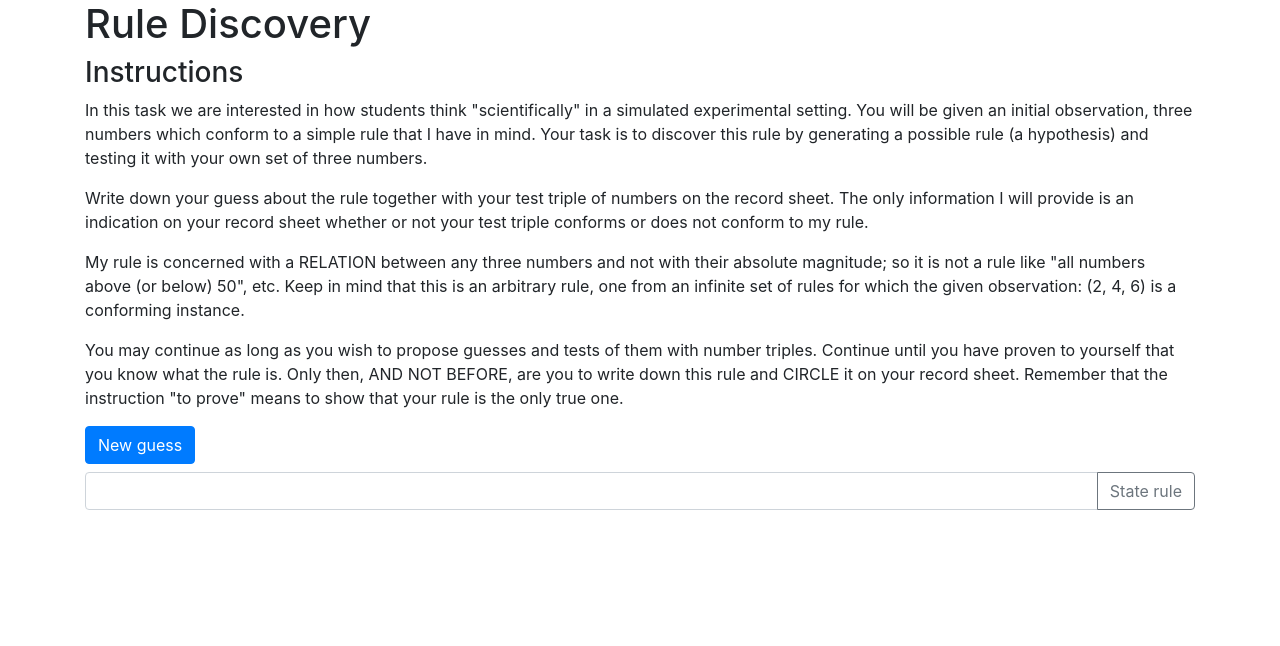
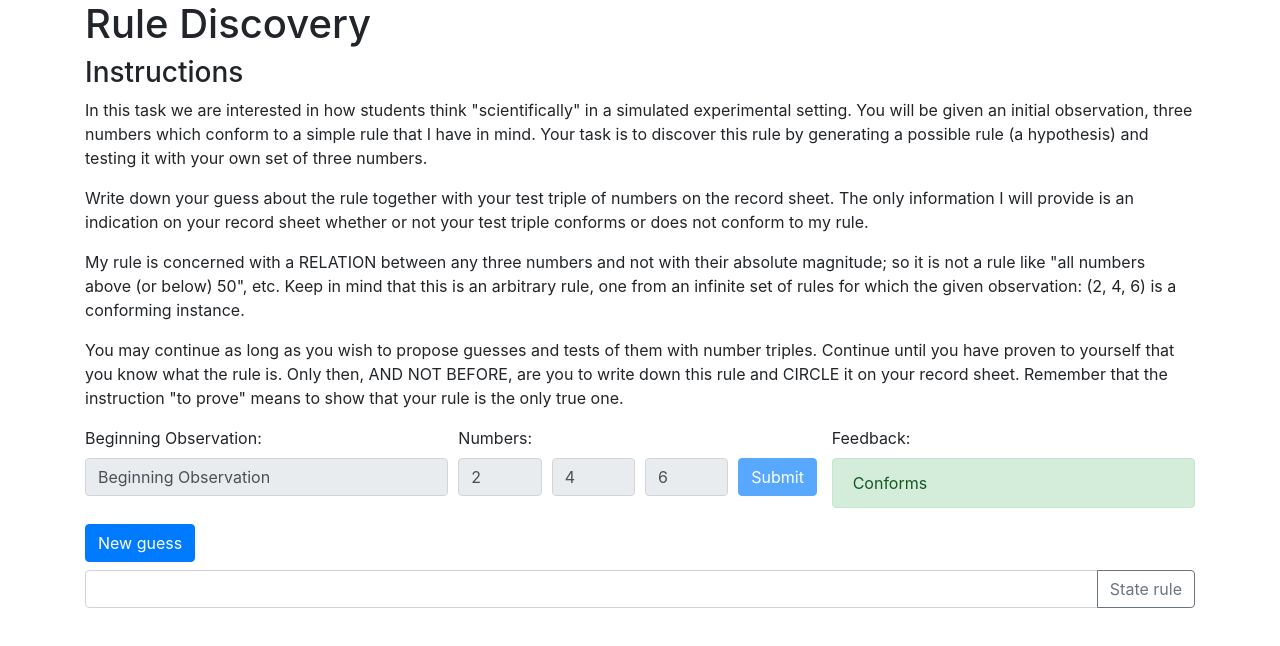
Before and after one commit to ruthwaterfield/rule-discovery, a React (Create React App) app: page / in a window 1280 px wide. Shown: the top 646 px of the page. Built offline with nearby package versions, Linux system fonts and the light colour scheme.

Commit message:
Add beginning observation

```diff
--- a/src/App.js
+++ b/src/App.js
@@ -2,12 +2,14 @@ import React from 'react';
 import Instructions from "./instructions";
 import GuessGenerator from "./guessGenerator";
 import {Container} from "react-bootstrap";
+import BeginningObservation from "./beginningObservation";
 
 function App() {
   return (
     <Container className="App">
       <h1>Rule Discovery</h1>
       <Instructions/>
+      <BeginningObservation/>
       <GuessGenerator/>
     </Container>
   );
--- /dev/null
+++ b/src/beginningObservation.js
@@ -0,0 +1,58 @@
+import React from 'react'
+import Form from "react-bootstrap/Form";
+import Button from "react-bootstrap/Button";
+import Col from "react-bootstrap/Col";
+import Alert from "react-bootstrap/Alert";
+
+const BeginningObservation = () => (
+  <Form>
+    <Form.Row>
+      <Col>
+        <Form.Group controlId="hypothesis">
+          <Form.Label>Beginning Observation:</Form.Label>
+          <Form.Control
+            type="text"
+            defaultValue='Beginning Observation'
+            disabled={true}
+          />
+        </Form.Group>
+      </Col>
+      <Col>
+        <Form.Group>
+          <Form.Label>Numbers:</Form.Label>
+          <Form.Row>
+            <Col>
+              <Form.Control required type="text"
+                            defaultValue='2'
+                            disabled={true}/>
+            </Col>
+            <Col>
+              <Form.Control required type="text"
+                            defaultValue='4'
+                            disabled={true}/>
+            </Col>
+            <Col>
+              <Form.Control required type="text"
+                            defaultValue='6'
+                            disabled={true}/></Col>
+            <Col>
+              <Button variant="primary" type="submit" disabled={true}>
+                Submit
+              </Button>
+            </Col>
+          </Form.Row>
+        </Form.Group>
+      </Col>
+      <Col>
+        <Form.Group>
+          <Form.Label>Feedback:</Form.Label>
+          <Alert variant='success'>
+            Conforms
+          </Alert>
+        </Form.Group>
+      </Col>
+    </Form.Row>
+  </Form>
+)
+
+export default BeginningObservation
--- a/src/guess.js
+++ b/src/guess.js
@@ -38,7 +38,7 @@ if (!Number.isInteger(+this.state.number1) ||
       this.setState({feedback: 'Please enter 3 integers', feedbackVariant: 'warning'})
     } else {
       this.setState({disabled: true})
-  if (this.doNumbersConform(this.state.number1, this.state.number2, this.state.number3)){
+      if (this.doNumbersConform(this.state.number1, this.state.number2, this.state.number3)) {
         this.setState({feedback: 'Conforms', feedbackVariant: 'success'})
       } else {
         this.setState({feedback: 'Does not Conform', feedbackVariant: 'danger'})
@@ -64,11 +64,10 @@ if (!Number.isInteger(+this.state.number1) ||
                 placeholder="Enter hypothesis"
                 value={this.state.hypothesis}
                 onChange={this.handleInputChange}
-                            disabled={this.state.disabled}
+                disabled={this.state.disabled || this.props.ruleStated}
               />
             </Form.Group>
           </Col>
-
           <Col>
             <Form.Group>
               <Form.Label>Numbers:</Form.Label>
@@ -78,22 +77,22 @@ if (!Number.isInteger(+this.state.number1) ||
                                 name={'number1'}
                                 value={this.state.number1}
                                 onChange={this.handleInputChange}
-                                disabled={this.state.disabled}/>
+                                disabled={this.state.disabled || this.props.ruleStated}/>
                 </Col>
                 <Col>
                   <Form.Control required type="text"
                                 name={'number2'}
                                 value={this.state.number2}
                                 onChange={this.handleInputChange}
-                                disabled={this.state.disabled}/></Col>
+                                disabled={this.state.disabled || this.props.ruleStated}/></Col>
                 <Col>
                   <Form.Control required type="text"
                                 name={'number3'}
                                 value={this.state.number3}
                                 onChange={this.handleInputChange}
-                                disabled={this.state.disabled}/></Col>
+                                disabled={this.state.disabled || this.props.ruleStated}/></Col>
                 <Col>
-                  <Button variant="primary" type="submit" disabled={this.state.disabled}>
+                  <Button variant="primary" type="submit" disabled={this.state.disabled || this.props.ruleStated}>
                     Submit
                   </Button>
                 </Col>
--- a/src/guessGenerator.js
+++ b/src/guessGenerator.js
@@ -3,8 +3,6 @@ import Guess from "./guess";
 import Button from "react-bootstrap/Button";
 import InputGroup from "react-bootstrap/InputGroup";
 import FormControl from "react-bootstrap/FormControl";
-import {Container} from "react-bootstrap";
-import Row from "react-bootstrap/Row";
 
 class GuessGenerator extends Component {
   constructor(props) {
@@ -23,7 +21,11 @@ class GuessGenerator extends Component {
     this.setState({
       numberOfGuesses: this.state.numberOfGuesses + 1,
       guesses: [...this.state.guesses,
-        <Guess key={this.state.numberOfGuesses} guessNumber={this.state.numberOfGuesses}/>]
+        <Guess key={this.state.numberOfGuesses}
+               guessNumber={this.state.numberOfGuesses}
+               ruleStated={this.state.ruleStated}
+        />
+      ]
     });
   }
 
```
Lines whose indentation alone changed are shown as unchanged.
